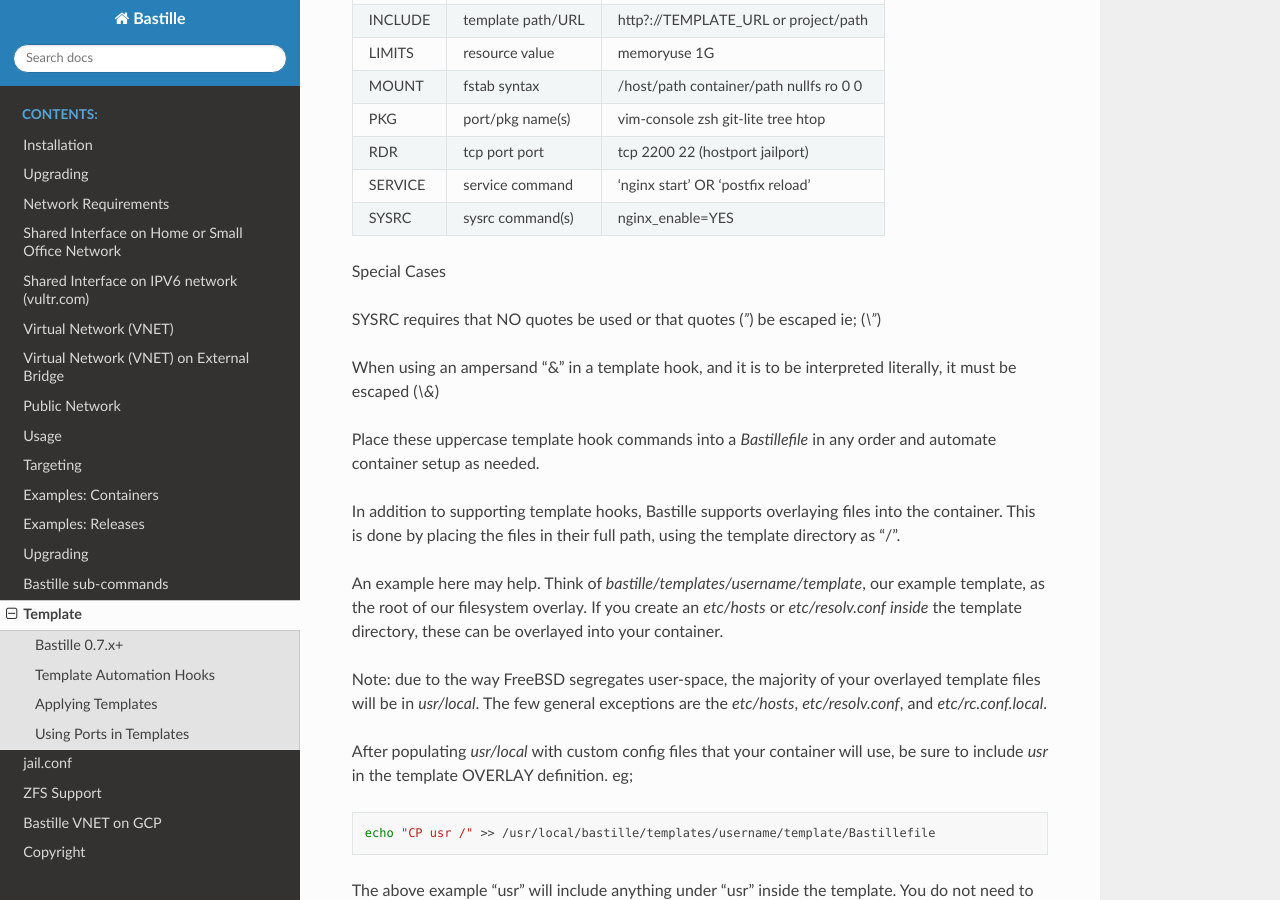
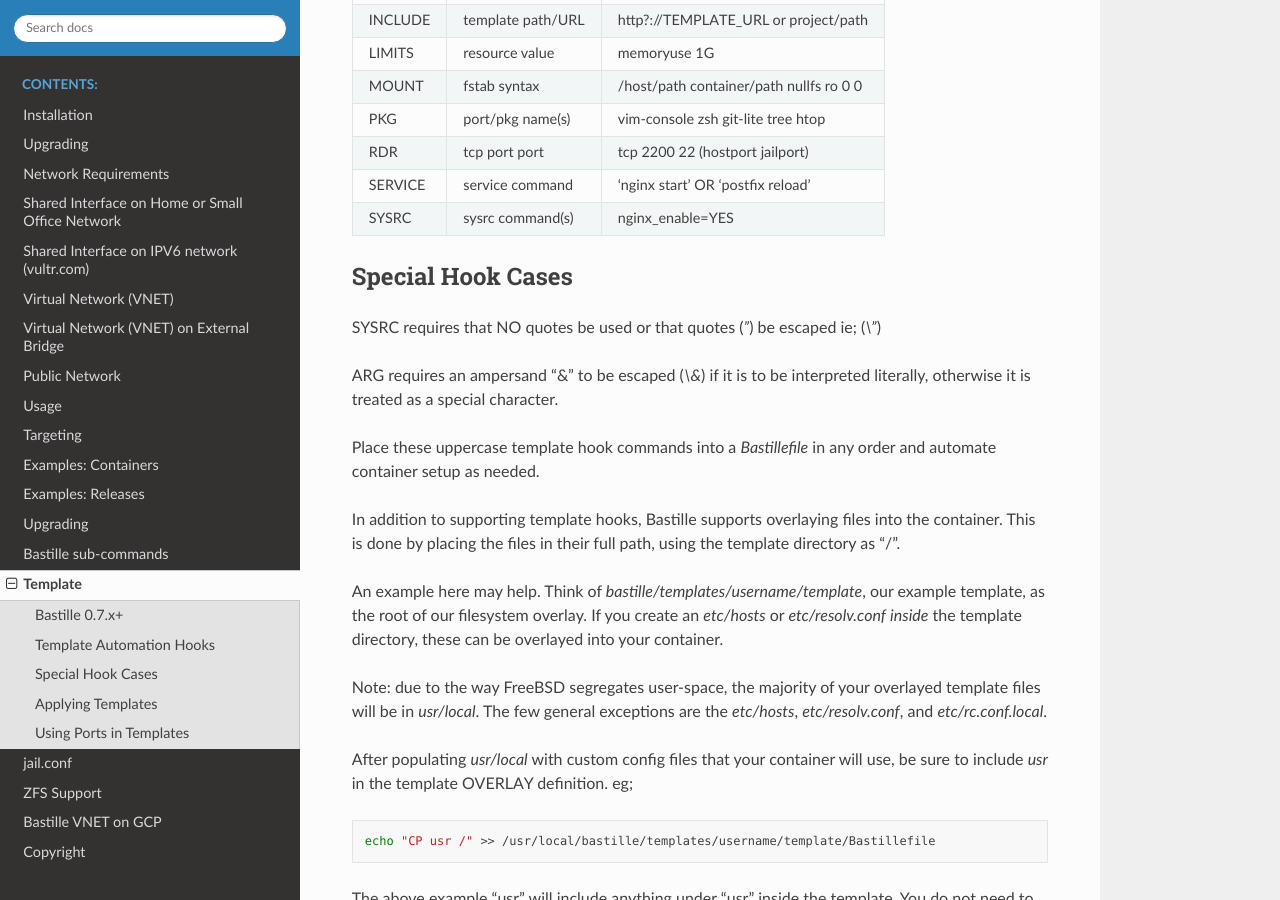
Before and after one commit to BastilleBSD/bastille, a Sphinx documentation site: the page built from docs/chapters/template.rst, in a window 1280 px wide and 900 px high, scrolled down 727 px. Built offline with Sphinx 7.4.7 and the Read the Docs theme 3.1.0, drawn with Linux system fonts in a browser that asks for light colours; pages that are not in the unit, such as notebooks, are missing from menus.

Commit message:
docs: better ARG documentation for literal ampersand

```diff
--- a/docs/chapters/template.rst
+++ b/docs/chapters/template.rst
@@ -45,13 +45,14 @@ Template Automation Hooks
 | SYSRC   | sysrc command(s)  | nginx_enable=YES                        |
 +---------+-------------------+-----------------------------------------+
 
-Special Cases
+Special Hook Cases
+------------------
 
 SYSRC requires that NO quotes be used or that quotes (`"`) be escaped
 ie; (`\\"`)
 
-When using an ampersand "\&" in a template hook, and it is to be
-interpreted literally, it must be escaped (`\\&`)
+ARG requires an ampersand "\&" to be escaped (`\\&`) if it is to be interpreted
+literally, otherwise it is treated as a special character.
 
 Place these uppercase template hook commands into a `Bastillefile` in any order
 and automate container setup as needed.
```
